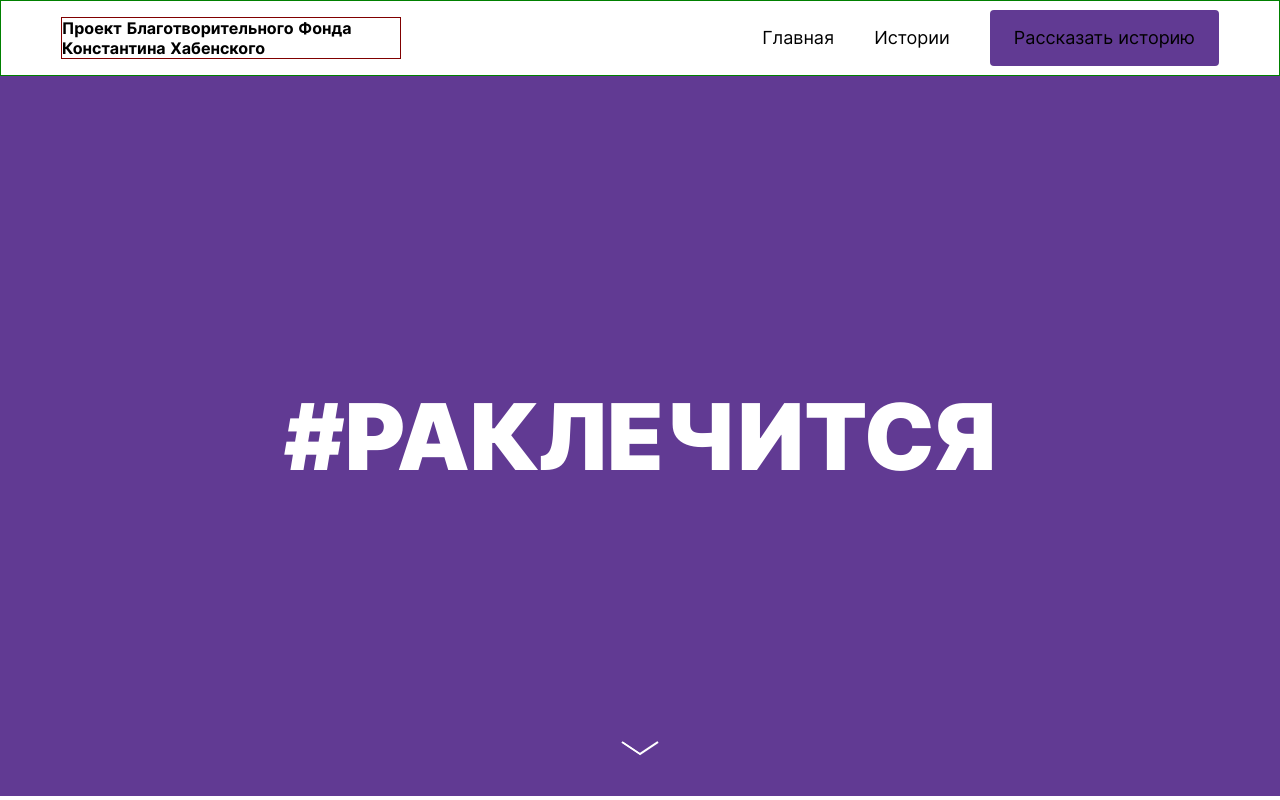
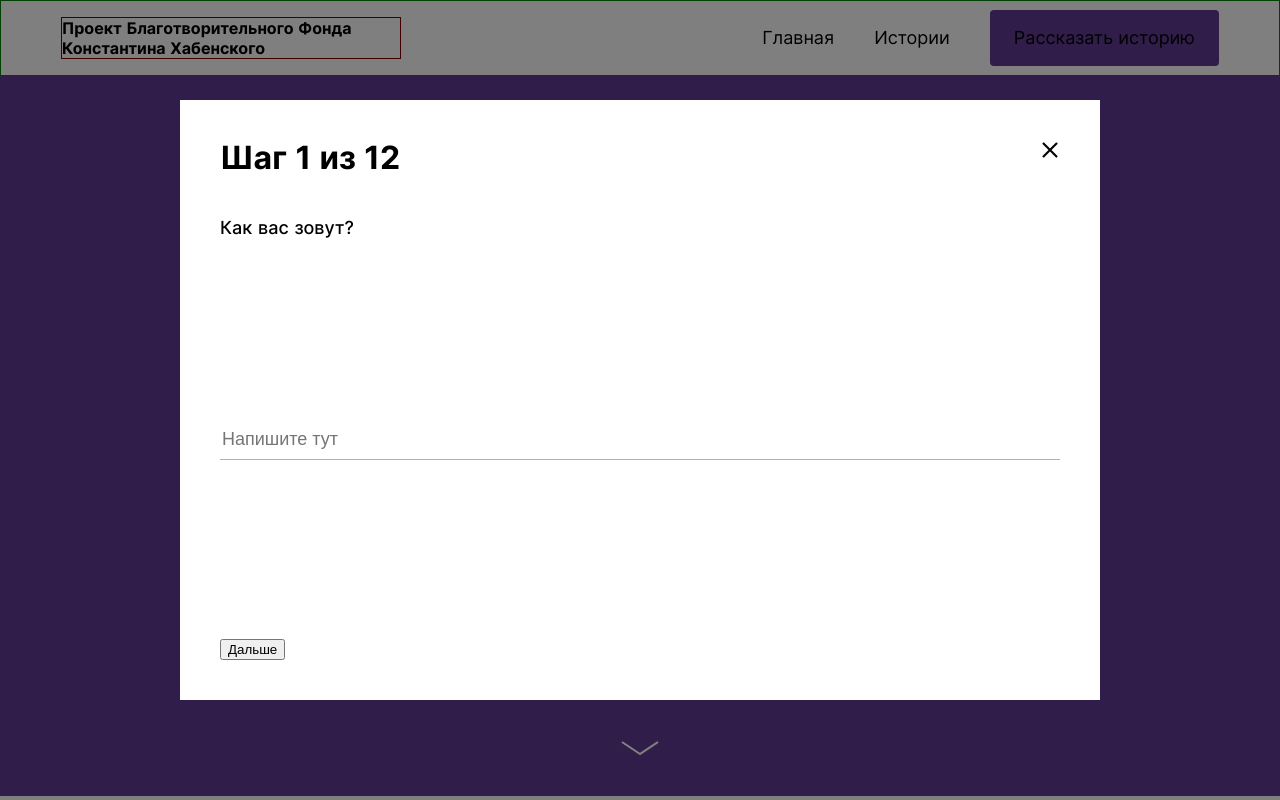
Before and after one commit to asnazarov/Rac-Lechitsa, a Nuxt app: page / in a window 1280 px wide. Both pictures are taken after a click on the button "Рассказать историю". Shown: the top 800 px of the page. Built offline with nearby package versions, Linux system fonts and the light colour scheme.

Commit message:
Создали popUp

```diff
--- a/components/Header.vue
+++ b/components/Header.vue
@@ -1,7 +1,7 @@
 <template>
   <header class="header">
     <h1 class="header__title">Проект Благотворительного Фонда Константина Хабенского</h1>
-    <myMe></myMe>
+    <myMe @clickHistory="$emit('clickHistory')"></myMe>
   </header>
 </template>
 
--- a/components/Menu.vue
+++ b/components/Menu.vue
@@ -3,7 +3,7 @@
     <ul class="menu">
       <li><nuxt-link class="menu__link" to="/">Главная</nuxt-link></li>
       <li><nuxt-link class="menu__link" to="/stories">Истории</nuxt-link></li>
-      <li><tell-history class="menu__link" :theme="'dark'">Рассказать историю</tell-history></li>
+      <li><tell-history class="menu__link" @clickHistory="$emit('clickHistory')" :theme="'dark'">Рассказать историю</tell-history></li>
 
     </ul>
   </nav>
@@ -40,11 +40,6 @@ margin-left: -40px;
       line-height: 24px;
       color: #000;
       text-decoration: none;
-      &_anotherColor {
-        background-color: #613A93;
-        padding: 12px 20px;
-        color: #fff;
-      }
 		}
 }
 
--- /dev/null
+++ b/components/Popup.vue
@@ -0,0 +1,76 @@
+<template>
+  <div class="popup">
+    <slot>
+      <p class="popup__counter">Шаг 1 из 12</p>
+      <p class="popup__text">Как вас зовут?</p>
+      <input class="popup__input" type="text" placeholder="Напишите тут">
+      <!-- <nav-btn @click="$emit('btnNextPopup')"></nav-btn> -->
+      <img class="popup__close" @click="$emit('popupClose')" src="../static/images/ui/popup-close.png" alt="">
+    </slot>
+      <button @click="$emit('btnNextPopup')">Дальше</button>
+  </div>
+</template>
+
+<script>
+import NavBtn from '@/components/ui/NavBtn'
+  export default {
+    components: {
+      'nav-btn': NavBtn,
+    },
+  }
+</script>
+
+<style lang="scss" scoped>
+.popup {
+  background-color: white;
+  width: 920px;
+  height: 600px;
+  display: flex;
+  align-items: flex-start;
+  justify-content: space-between;
+  flex-direction: column;
+  z-index: 11;
+  padding: 40px;
+  font-family: 'Inter', sans-serif;
+  position: fixed;
+  top: 50%;
+  left: 50%;
+  transform: translate(-50%, -50%);
+		&__counter {
+      font-weight: 600;
+      font-size: 32px;
+      line-height: 36px;
+		}
+
+		&__text {
+      font-weight: 500;
+      font-size: 18px;
+      line-height: 24px;
+      margin-top: 40px;
+		}
+
+		&__input {
+      width: 100%;
+      height: 40px;
+      margin: auto 0;
+      border: 0;
+      border-bottom: 1px solid #b1b1b1;
+      font-weight: normal;
+      font-size: 18px;
+      line-height: 24px;
+    }
+    &__close {
+      position: absolute;
+      top: 35px;
+      right: 35px;
+    }
+}
+.popup__input:focus{
+  border: 0;
+  border-bottom: 1px solid #0c0c0c;
+  outline: none;
+}
+.popup__close:hover{
+  cursor: pointer;
+}
+</style>
--- a/components/ui/Overlay.vue
+++ b/components/ui/Overlay.vue
@@ -1,24 +1,31 @@
 <template>
-  <div class="overlay">
-
+  <div class="overlay" @click="$emit('clickOverlay')">
+    <!-- <popup @popupClose="$emit('popupClose')"></popup> -->
   </div>
 </template>
 
 <script>
+import Popup from '@/components/Popup'
   export default {
-
+    components: {
+      'popup': Popup
+    }
   }
 </script>
 
 <style lang="scss" scoped>
 .overlay {
-  display: block;
+  // display: block;
+  display: flex;
+  align-items: center;
+  justify-content: center;
+  flex-direction: column;
   position: fixed;
   top: 0;
   left: 0;
   height: 100%;
   width: 100%;
-  background: rgba(0, 0, 0, .5);
+  background: rgba(0, 0, 0, 0.5);
   z-index: 10;
 }
 </style>
--- a/components/ui/TellHistory.vue
+++ b/components/ui/TellHistory.vue
@@ -1,5 +1,5 @@
 <template>
-  <button :class="['tellHistory', `tellHistory_theme_${theme}`]">
+  <button :class="['tellHistory', `tellHistory_theme_${theme}`]" @click="$emit('clickHistory')">
     <slot></slot>
   </button>
 </template>
@@ -15,6 +15,7 @@
   border: none;
   box-sizing: border-box;
   border-radius: 4px;
+  color: #fff;
   &_theme_dark {
     background-color: #613A93;
     padding: 12px 20px;
--- a/layouts/default.vue
+++ b/layouts/default.vue
@@ -1,16 +1,57 @@
 <template>
   <div>
-    <myHeader></myHeader>
+    <myHeader @clickHistory="popupHandler"></myHeader>
     <Nuxt />
-
+    <overlay v-if="PopupShow" @clickOverlay="popupHandler"></overlay>
+    <popup class="popup" v-if="PopupShow" @popupClose="popupHandler" @btnNextPopup="nextPopup">
+    </popup>
+    <popup v-if="PopupShow1">
+      <p class="popup__counter">Шаг 2 из 12</p>
+      <p class="popup__text">Было ли у вас онкологическое заболевание? Если да – расскажите, пожалуйста, кратко, какой диагноз и текущий статус. Если нет — приглашаем Вас поделиться своей историей неизлечимых привычек в Инстаграм с хештегами #раклечится и #этонелечится.</p>
+      <input class="popup__input" type="text" placeholder="Напишите тут">
+    </popup>
+    <popup v-if="PopupShow1">
+      <p class="popup__counter">Шаг 3 из 12</p>
+      <p class="popup__text">Было ли у вас онкологическое заболевание? Если да – расскажите, пожалуйста, кратко, какой диагноз и текущий статус. Если нет — приглашаем Вас поделиться своей историей неизлечимых привычек в Инстаграм с хештегами #раклечится и #этонелечится.</p>
+      <input class="popup__input" type="text" placeholder="Напишите тут">
+    </popup>
   </div>
 </template>
 
 <script>
-import Header from '@/components/Header'
+import Header from '@/components/Header';
+import Overlay from '@/components/ui/Overlay';
+import Popup from '@/components/Popup';
 export default {
+
+  data() {
+    return {
+      PopupShow: false,
+      PopupShow1: false,
+    };
+  },
    components: {
     'myHeader': Header,
+    'overlay': Overlay,
+    'popup': Popup,
+  },
+   methods: {
+     nextPopup () {
+       const a = this.$el.querySelector(".popup")
+      // console.log(a == false)
+      if (a!=true){
+        this.PopupShow = !this.PopupShow
+        this.PopupShow1 = !this.PopupShow1
+      } else {
+        console.log('4444444444')
+      }
+    },
+    popupHandler () {
+      this.PopupShow = !this.PopupShow
+
+
+    },
+
   },
 }
 </script>
--- a/pages/index.vue
+++ b/pages/index.vue
@@ -1,12 +1,11 @@
 <template>
   <div class="container">
-    <myCover></myCover>
-    <rootSection></rootSection>
+    <myCover ></myCover>
+    <rootSection ></rootSection>
     <callout></callout>
     <callout>
       <h2 class="callout__title">РАССКАЗЫВАЙТЕ ВАШИ ИСТОРИИ В ИНСТАГРАМ <span class="callout__hashtag">#ЭТОНЕЛЕЧИТСЯ #РАКЛЕЧИТСЯ</span></h2>
     </callout>
-    <overlay v-if="popupShow"></overlay>
     <logo></logo>
     <h1 class="title">Hello</h1>
     <input type="text" name v-model="text" />
@@ -19,12 +18,12 @@
 import Cover from '@/components/Cover'
 import RootSection from '@/components/RootSection'
 import Callout from '@/components/Callout'
-import Overlay from '@/components/ui/Overlay'
+
 import Logo from '@/components/Logo';
 export default {
   data() {
     return {
-      popupShow: false,
+      PopupShow: false,
       text: 'YoYoYo',
     };
   },
@@ -33,14 +32,12 @@ export default {
     myCover: Cover,
     'rootSection': RootSection,
     'callout': Callout,
-    'overlay': Overlay,
   },
 };
 </script>
 
 <style>
 .container {
-  /* max-width: 1440px; */
   margin: 0 auto;
   min-height: 100vh;
 }
```
Also changed, not shown: static/images/ui/popup-close.png (added).
